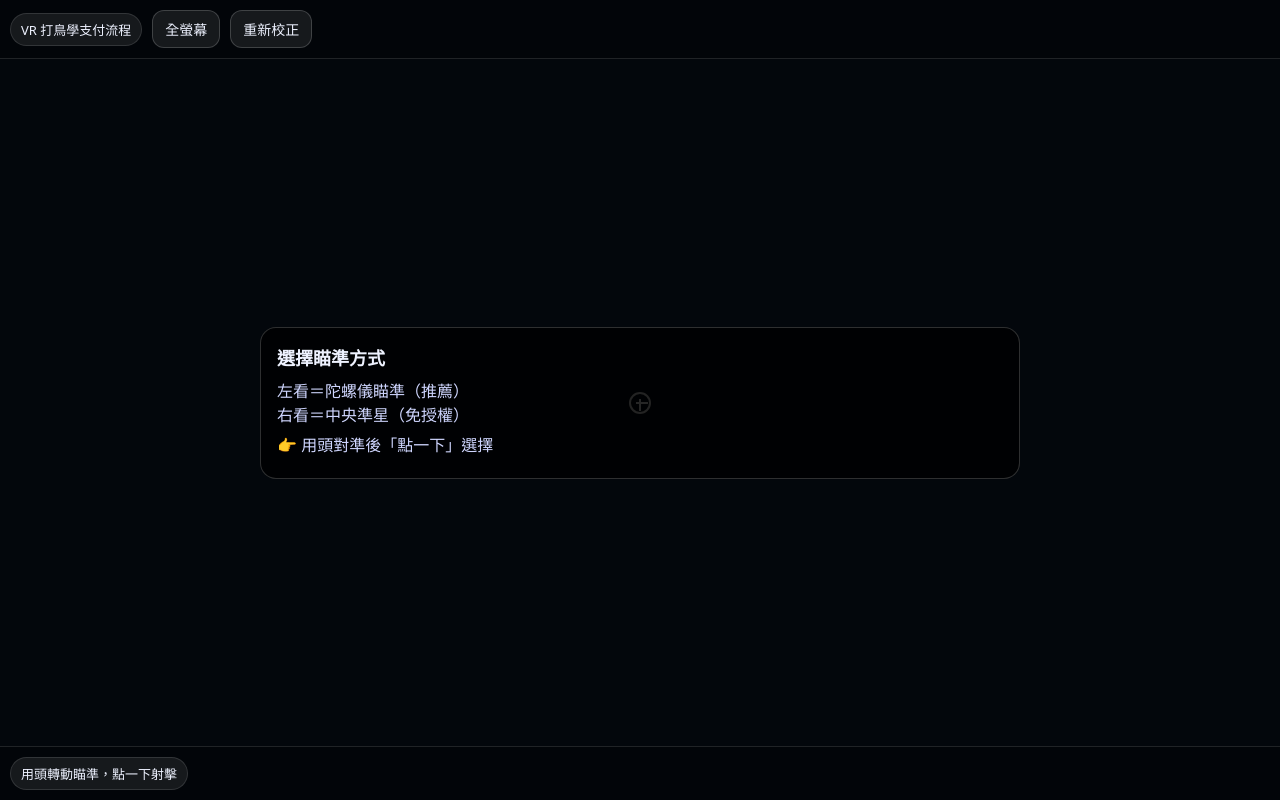
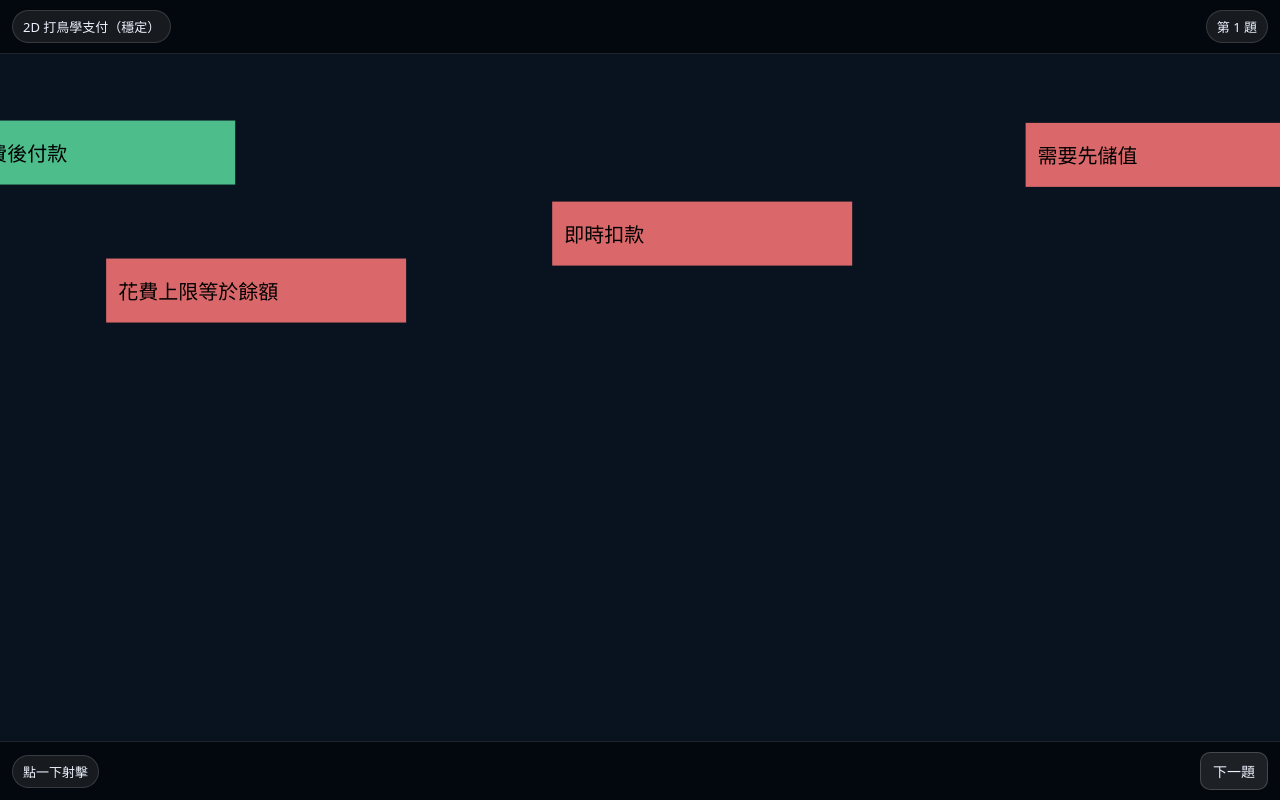
Before and after one commit to teddy891213-code/vr-prepaid-credit1, a plain HTML site: page duck.html in a window 1280 px wide. Drawn offline with Linux system fonts and the light colour scheme.

Commit message:
Update duck.html

```diff
--- a/duck.html
+++ b/duck.html
@@ -3,223 +3,223 @@
 <head>
 <meta charset="utf-8"/>
 <meta name="viewport" content="width=device-width,initial-scale=1,viewport-fit=cover"/>
-<title>VR 打鳥學支付流程｜儲值卡 vs 信用卡</title>
-
+<title>2D 打鳥學支付｜儲值卡 vs 信用卡（穩定版）</title>
 <style>
-html,body{
-  margin:0;height:100%;background:#050c14;color:#eef2ff;
-  font-family:system-ui,-apple-system,"Noto Sans TC";
-}
-*{box-sizing:border-box}
+  html,body{margin:0;height:100%;background:#08131f;color:#eef2ff;font-family:system-ui,-apple-system,"Noto Sans TC";}
   #app{position:fixed;inset:0;display:flex;flex-direction:column}
   header,footer{
-  padding:10px;
-  background:rgba(0,0,0,.55);
+    padding:10px 12px;background:rgba(0,0,0,.55);
     border-bottom:1px solid rgba(255,255,255,.12);
-  display:flex;flex-wrap:wrap;gap:10px;align-items:center
+    display:flex;gap:10px;align-items:center;justify-content:space-between
   }
   footer{border-top:1px solid rgba(255,255,255,.12);border-bottom:none}
-button{
-  background:rgba(255,255,255,.08);
-  color:#eef2ff;border:1px solid rgba(255,255,255,.18);
-  border-radius:12px;padding:8px 12px;font-size:14px
-}
+  .pill{padding:6px 10px;border-radius:999px;background:rgba(255,255,255,.08);
+    border:1px solid rgba(255,255,255,.14);font-size:13px}
+  button{background:rgba(255,255,255,.1);color:#eef2ff;border:1px solid rgba(255,255,255,.18);
+    border-radius:10px;padding:8px 12px;font-size:14px}
   #stage{flex:1;position:relative;overflow:hidden}
   canvas{width:100%;height:100%;display:block}
-
   .overlay{
-  position:absolute;inset:0;
-  background:rgba(0,0,0,.4);
+    position:absolute;inset:0;background:rgba(0,0,0,.35);
     display:flex;align-items:center;justify-content:center
   }
   .card{
-  background:rgba(0,0,0,.75);
-  border:1px solid rgba(255,255,255,.18);
-  border-radius:16px;
-  padding:16px;
-  width:min(90%,760px)
+    background:rgba(0,0,0,.7);border:1px solid rgba(255,255,255,.18);
+    border-radius:16px;padding:16px;max-width:900px;width:92%
   }
-.card h3{margin:0 0 8px;font-size:18px}
-.card p{margin:6px 0;color:#cfd6ff}
-
-.pill{padding:6px 10px;border-radius:999px;
-  background:rgba(255,255,255,.08);
-  border:1px solid rgba(255,255,255,.12);font-size:13px}
-
-#reticle{
-  position:absolute;left:50%;top:50%;
-  width:22px;height:22px;pointer-events:none;
-  transform:translate(-50%,-50%);
-  border:2px solid rgba(255,255,255,.9);
-  border-radius:50%;
-}
-#reticle:before,#reticle:after{
-  content:"";position:absolute;background:#fff
-}
-#reticle:before{width:2px;height:12px;left:50%;top:5px;transform:translateX(-50%)}
-#reticle:after{height:2px;width:12px;top:50%;left:5px;transform:translateY(-50%)}
+  .q{font-size:22px;font-weight:900;line-height:1.35;margin-bottom:8px}
+  .hint{color:#c9d3ff}
+  .bar{height:10px;border-radius:999px;overflow:hidden;border:1px solid rgba(255,255,255,.14)}
+  .fill{height:100%;width:0;background:linear-gradient(90deg,#7bd6ff,#bda7ff)}
+  #fx{position:absolute;inset:0;pointer-events:none}
 </style>
 </head>
-
 <body>
 <div id="app">
   <header>
-  <span class="pill">VR 打鳥學支付流程</span>
-  <button id="btnFull">全螢幕</button>
-  <button id="btnRecenter">重新校正</button>
+    <span class="pill">2D 打鳥學支付（穩定）</span>
+    <span class="pill" id="stat">第 1 題</span>
   </header>
 
   <div id="stage">
     <canvas id="c"></canvas>
-  <div id="reticle"></div>
+    <canvas id="fx"></canvas>
 
-  <!-- 模式選擇 -->
-  <div class="overlay" id="modeOverlay">
+    <!-- 讀題 -->
+    <div class="overlay" id="read">
       <div class="card">
-      <h3>選擇瞄準方式</h3>
-      <p>左看＝陀螺儀瞄準（推薦）<br>右看＝中央準星（免授權）</p>
-      <p>👉 用頭對準後「點一下」選擇</p>
+        <div class="q" id="qText">—</div>
+        <div class="hint" id="qHint">—</div>
+        <div class="bar"><div class="fill" id="fill"></div></div>
+        <div class="hint" style="margin-top:8px">5 秒後開始，點一下射擊答案</div>
       </div>
     </div>
   </div>
 
   <footer>
-  <span class="pill" id="hint">用頭轉動瞄準，點一下射擊</span>
+    <span class="pill" id="msg">點一下射擊</span>
+    <button id="next">下一題</button>
   </footer>
 </div>
 
 <script>
-/* ========= 基本設定 ========= */
-const canvas = document.getElementById("c");
-const ctx = canvas.getContext("2d");
-const stage = document.getElementById("stage");
-const reticle = document.getElementById("reticle");
-const hint = document.getElementById("hint");
-
-let W,H;
-function resize(){
-  W = canvas.width = stage.clientWidth * devicePixelRatio;
-  H = canvas.height = stage.clientHeight * devicePixelRatio;
-  ctx.setTransform(devicePixelRatio,0,0,devicePixelRatio,0,0);
-}
-window.addEventListener("resize",resize);
-resize();
-
-/* ========= 題庫（素養導向、人話） ========= */
-const QUESTIONS = [
+/* ===== 題庫（情境 → 特性） ===== */
+const BANK = [
   {
- q:"你帳戶裡其實沒錢，但還是能先買東西，下個月再付錢，這代表什麼特性？",
+    q:"帳戶裡其實沒錢，但你還是能先買東西，下個月再付錢。這反映哪個特性？",
+    hint:"看『付款時點』，不是看卡片名字。",
     correct:"先消費後付款",
- opts:["先消費後付款","需要先儲值","花多少立刻扣多少","只能用卡內餘額"]
+    opts:[
+      "先消費後付款",
+      "需要先儲值",
+      "即時扣款",
+      "花費上限等於餘額"
+    ]
   },
   {
- q:"如果你希望『最多只能花到你先放進去的金額』，你要的是哪一種特性？",
+    q:"你把卡交給家人代買，希望『最多只能花到你先放進去的金額』。",
+    hint:"重點是『不能超支』。",
     correct:"花費上限等於已儲值金額",
- opts:["花費上限等於已儲值金額","先消費後付款","有帳單日","銀行先墊款"]
+    opts:[
+      "花費上限等於已儲值金額",
+      "先消費後付款",
+      "有帳單日",
+      "銀行先墊款"
+    ]
   },
   {
- q:"你刷完卡立刻看到餘額變少，這是在強調哪一件事？",
+    q:"每刷一次就立刻看到餘額變少，幫助你控制花費。",
+    hint:"看『是否即時反映』。",
     correct:"即時扣款",
- opts:["即時扣款","月底結帳","銀行墊款","信用額度"]
+    opts:[
+      "即時扣款",
+      "月底帳單結算",
+      "信用額度",
+      "銀行墊款"
+    ]
+  },
+  {
+    q:"網購遇到爭議，能先凍結款項、再決定是否付款。",
+    hint:"誰先承擔風險？",
+    correct:"可申請爭議款/拒付",
+    opts:[
+      "可申請爭議款/拒付",
+      "需要先儲值",
+      "即時扣款",
+      "花費上限等於餘額"
+    ]
   }
 ];
 
-/* ========= 狀態 ========= */
-let idx=0;
-let birds=[];
-let running=false;
-let aimMode=null; // gyro | center
-let aim={x:.5,y:.5};
-let neutral=null;
+/* ===== Canvas ===== */
+const c = document.getElementById('c');
+const fx = document.getElementById('fx');
+const ctx = c.getContext('2d');
+const fctx = fx.getContext('2d');
+const stage = document.getElementById('stage');
+function resize(){
+  const dpr = devicePixelRatio||1;
+  c.width = stage.clientWidth*dpr;
+  c.height = stage.clientHeight*dpr;
+  fx.width = c.width; fx.height = c.height;
+  ctx.setTransform(dpr,0,0,dpr,0,0);
+  fctx.setTransform(dpr,0,0,dpr,0,0);
+}
+window.addEventListener('resize',resize); resize();
 
-/* ========= 螢幕旋轉修正 ========= */
-function screenAngle(){
-  const a = screen.orientation?.angle ?? window.orientation ?? 0;
-  return ((a%360)+360)%360;
+/* ===== 狀態 ===== */
+let i=0, birds=[], running=false, timer=null;
+const stat=document.getElementById('stat');
+const read=document.getElementById('read');
+const qText=document.getElementById('qText');
+const qHint=document.getElementById('qHint');
+const fill=document.getElementById('fill');
+const msg=document.getElementById('msg');
+
+/* ===== 鳥 ===== */
+function spawn(){
+  birds=[];
+  const q=BANK[i];
+  const opts=[...q.opts].sort(()=>Math.random()-.5);
+  opts.forEach((t,idx)=>{
+    birds.push({
+      t, ok:t===q.correct,
+      x:Math.random()*0.8, y:0.1+Math.random()*0.7,
+      vx:(Math.random()>.5?1:-1)*0.06,
+      vy:(Math.random()>.5?1:-1)*0.04
+    });
+  });
+  running=true;
 }
 
-/* ========= 陀螺儀 ========= */
-window.addEventListener("deviceorientation",e=>{
-  if(aimMode!=="gyro")return;
-  if(!neutral)neutral={b:e.beta,g:e.gamma};
-  let db=e.beta-neutral.b;
-  let dg=e.gamma-neutral.g;
+/* ===== 畫面 ===== */
+function draw(){
+  ctx.clearRect(0,0,c.width,c.height);
+  birds.forEach(b=>{
+    b.x+=b.vx; b.y+=b.vy;
+    if(b.x<0||b.x>0.8)b.vx*=-1;
+    if(b.y<0.05||b.y>0.85)b.vy*=-1;
 
-  let dx=dg,dy=db;
-  const ang=screenAngle();
-  if(ang===90){[dx,dy]=[dy,-dx]}
-  if(ang===270){[dx,dy]=[-dy,dx]}
-
-  aim.x=Math.min(.97,Math.max(.03,.5+dx/80));
-  aim.y=Math.min(.97,Math.max(.03,.5+dy/80));
-});
-
-/* ========= 鳥 ========= */
-function spawn(){
-  birds=[];
-  const q=QUESTIONS[idx];
-  const opts=[...q.opts].sort(()=>Math.random()-.5);
-  opts.forEach((t,i)=>{
-    birds.push({
-      t,
-      ok:t===q.correct,
-      x:Math.random(),
-      y:Math.random(),
-      vx:(Math.random()-.5)*.25,
-      vy:(Math.random()-.5)*.25
-    });
-  });
-}
-
-/* ========= 畫面 ========= */
-function draw(){
-  ctx.clearRect(0,0,W,H);
-  const half=W/2;
-  birds.forEach(b=>{
-    b.x+=b.vx*0.016;
-    b.y+=b.vy*0.016;
-    if(b.x<0||b.x>1)b.vx*=-1;
-    if(b.y<0||b.y>1)b.vy*=-1;
-
-    ctx.fillStyle=b.ok?"rgba(80,220,160,.8)":"rgba(255,120,120,.8)";
-    ctx.fillRect(b.x*W/2,b.y*H,220,60);
-    ctx.fillRect(half+b.x*W/2,b.y*H,220,60);
-    ctx.fillStyle="#000";
-    ctx.font="16px sans-serif";
-    ctx.fillText(b.t,b.x*W/2+10,b.y*H+36);
-    ctx.fillText(b.t,half+b.x*W/2+10,b.y*H+36);
+    const X=b.x*c.width, Y=b.y*c.height;
+    ctx.fillStyle=b.ok?"rgba(90,220,160,.85)":"rgba(255,120,120,.85)";
+    ctx.fillRect(X,Y,300,64);
+    ctx.fillStyle="#000"; ctx.font="20px sans-serif";
+    ctx.fillText(b.t,X+12,Y+40);
   });
   requestAnimationFrame(draw);
 }
 draw();
 
-/* ========= 射擊 ========= */
-stage.addEventListener("pointerdown",()=>{
-  if(!aimMode){
-    aimMode = aim.x<.5 ? "gyro" : "center";
-    document.getElementById("modeOverlay").style.display="none";
-    hint.textContent="用頭轉動瞄準，點一下射擊";
-    spawn();running=true;
+/* ===== 特效 ===== */
+function hit(x,y){
+  fctx.clearRect(0,0,fx.width,fx.height);
+  fctx.strokeStyle="rgba(255,255,255,.9)";
+  fctx.lineWidth=3;
+  fctx.beginPath();
+  fctx.arc(x,y,22,0,Math.PI*2); fctx.stroke();
+  setTimeout(()=>fctx.clearRect(0,0,fx.width,fx.height),120);
+}
+
+/* ===== 互動 ===== */
+stage.addEventListener('pointerdown',e=>{
+  if(!running)return;
+  const rect=stage.getBoundingClientRect();
+  const x=(e.clientX-rect.left)/rect.width;
+  const y=(e.clientY-rect.top)/rect.height;
+  hit(x*c.width,y*c.height);
+  for(const b of birds){
+    if(x>b.x && x<b.x+0.3 && y>b.y && y<b.y+0.12){
+      msg.textContent=b.ok?"✅ 正確":"❌ 再想想";
+      running=false;
       return;
-  }
-  if(!running)return;
-  for(const b of birds){
-    if(aim.x>b.x && aim.x<b.x+.2 && aim.y>b.y && aim.y<b.y+.12){
-      hint.textContent=b.ok?"✅ 正確":"❌ 再想想";
-      idx=(idx+1)%QUESTIONS.length;
-      spawn();
-      break;
     }
   }
 });
 
-/* ========= 全螢幕 ========= */
-document.getElementById("btnFull").onclick=()=>{
-  stage.requestFullscreen?.();
+/* ===== 讀題 ===== */
+function start(){
+  const q=BANK[i];
+  stat.textContent=`第 ${i+1} 題`;
+  qText.textContent=q.q;
+  qHint.textContent=q.hint;
+  fill.style.width="0%";
+  read.style.display="flex";
+  let t=0;
+  timer=setInterval(()=>{
+    t++; fill.style.width=(t/5*100)+"%";
+    if(t>=5){
+      clearInterval(timer);
+      read.style.display="none";
+      spawn();
+    }
+  },1000);
+}
+document.getElementById('next').onclick=()=>{
+  i=(i+1)%BANK.length;
+  start();
 };
 
-/* ========= 校正 ========= */
-document.getElementById("btnRecenter").onclick=()=>neutral=null;
+start();
 </script>
 </body>
 </html>
```
Lines whose indentation alone changed are shown as unchanged.
